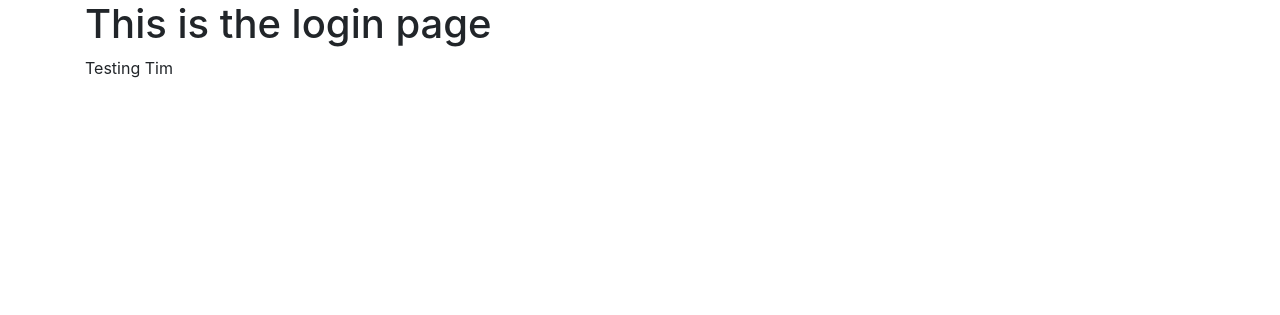
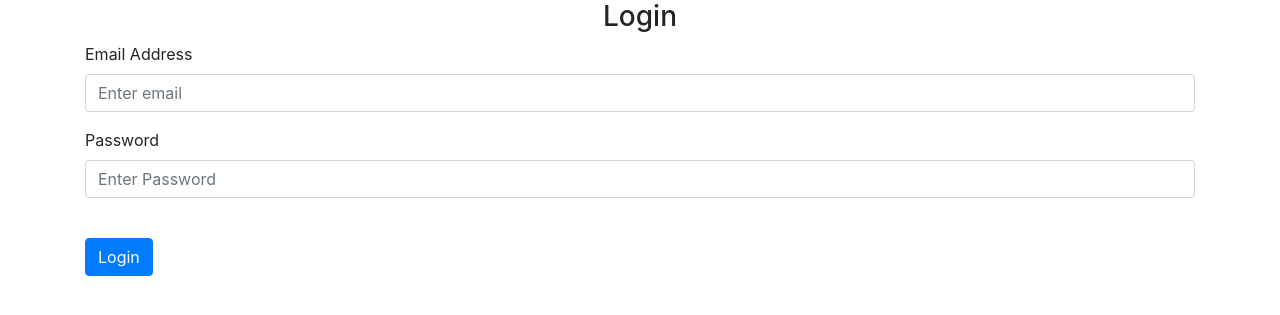
Before and after one commit to VincentIsip/Digital-Tech-19110, a Flask app: page /login in a window 1280 px wide. Shown: the part 56-371 px from the top of the page. Run offline with Flask 3, Linux system fonts and the light colour scheme.

Commit message:
Making titles and signup, login html
Making form using form template and titles for home, login, and signup pages

```diff
--- a/website/auth.py
+++ b/website/auth.py
@@ -1,16 +1,35 @@
-from flask import Blueprint, render_template
+from flask import Blueprint, render_template, request, flash
 
 auth = Blueprint('auth', __name__)
 
 
-@auth.route('/login')
+@auth.route('/login', methods=['GET', 'POST'])
 def login():
-    return render_template("login.html", text="Testing", user="Tim")
+    data = request.form
+    print (data)
+    return render_template("login.html", booLean="True")
 
 @auth.route('/logout')
 def logout():
     return "<p>Logout<p>"
 
-@auth.route('/signup')
+@auth.route('/signup', methods=['GET', 'POST'])
 def signup():
+    if request.method == 'POST':
+        email = request.form.get('email')
+        firstName = request.form.get('firstName')
+        password1 = request.form.get('password1')
+        password2 = request.form.get('password2')
+
+        if len(email) < 4:
+            flash('Email must be greater than 4 characters.', category='error')
+        elif len(firstName) < 2:
+            flash('First name must be greater than 1 characters.', category='error')
+        elif password1 != password2:
+            flash('passwords don\'t match.', category='error')
+        elif len(password1) < 7:
+            flash('Password must be at least 7 characters.', category='error')
+        else:
+            flash('Account created!', category='success')
+
     return render_template("signup.html")
--- a/website/templates/login.html
+++ b/website/templates/login.html
@@ -1,4 +1,28 @@
 {% extends "template.html" %} {% block title %}Login{% endblock %}
 {% block content %}
-<h1>This is the login page</h1>
+<form method="POST">
+    <h3 align="center">Login</h3>
+    <div class="form-group">
+      <label for="email">Email Address</label>
+      <input
+        type="email"
+        class="form-control"
+        id="email"
+        name="email"
+        placeholder="Enter email"
+      />
+    </div>
+    <div class="form-group">
+      <label for="password">Password</label>
+      <input
+        type="password"
+        class="form-control"
+        id="password"
+        name="password"
+        placeholder="Enter Password"
+      />
+    </div>
+    <br />
+    <button type="submit" class="btn btn-primary">Login</button>
+</form>
 {{ text }} {{ user }}{% endblock %}
```
Also changed, not shown: website/templates/signup.html (+7 -4 lines).
